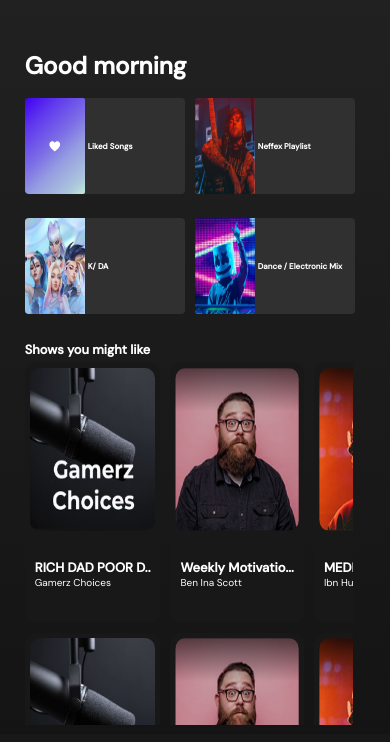
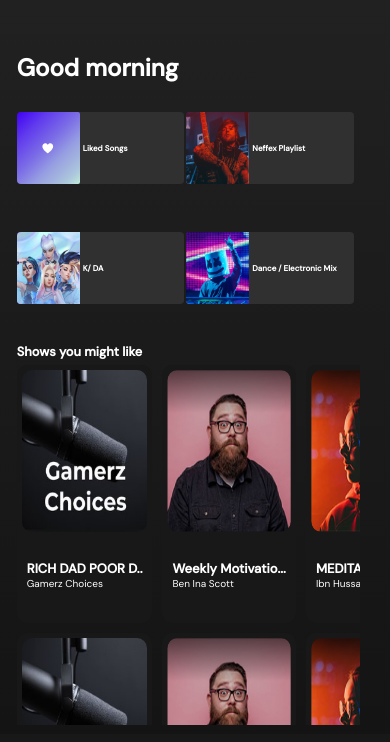
Before and after one commit to Puneeth-Gaikwad-L/spotify-clone, a plain HTML site: page index.html in a window 390 px wide. Shown: the top 742 px of the page. Drawn offline with Linux system fonts and the light colour scheme.

Commit message:
Update styles.css

```diff
--- a/assets/css/styles.css
+++ b/assets/css/styles.css
@@ -611,23 +611,27 @@ body {
 
 @media only screen and (max-width:500px) {
 
-    .main_body{
+   .main_body{
         height: 100vh;
     }
 
     .scroll_content{
         width: 95vw;
+        /* background-color: red; */
+        padding: 2px;
     }
 
     .sec_1{
         height: 250px;
         width: 100%;
         margin-top: 0;
+        /* background-color: blue; */
     }
 
     .liked_songs{
         width: 47%;
-        height: 40%;
+        height: 30%;
+        margin-right: 2px;
     }
 
     .liked_img_block2{
@@ -672,4 +676,5 @@ body {
     }
 
 
+
 }
```
